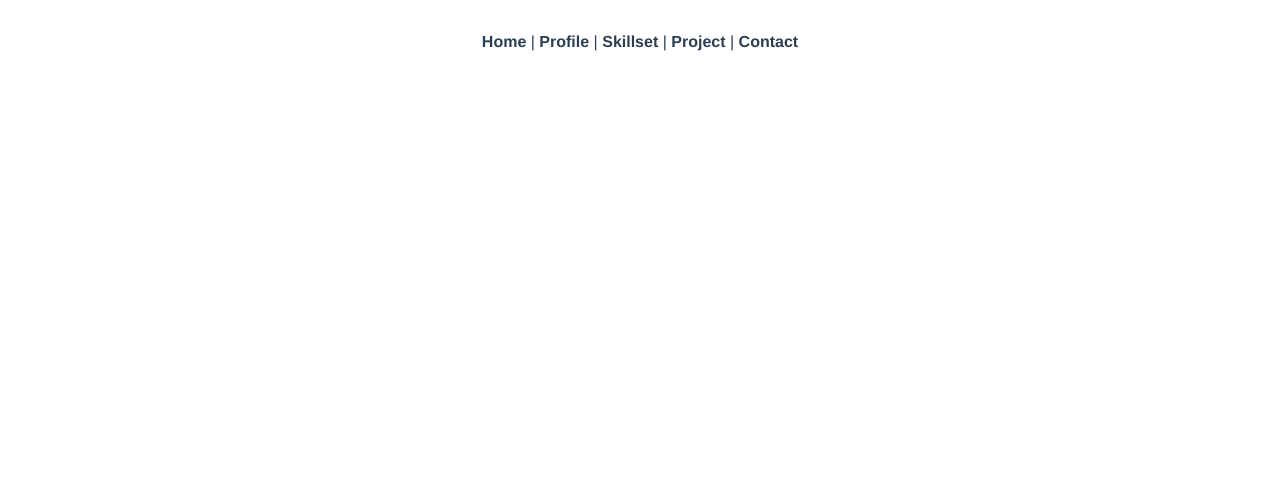
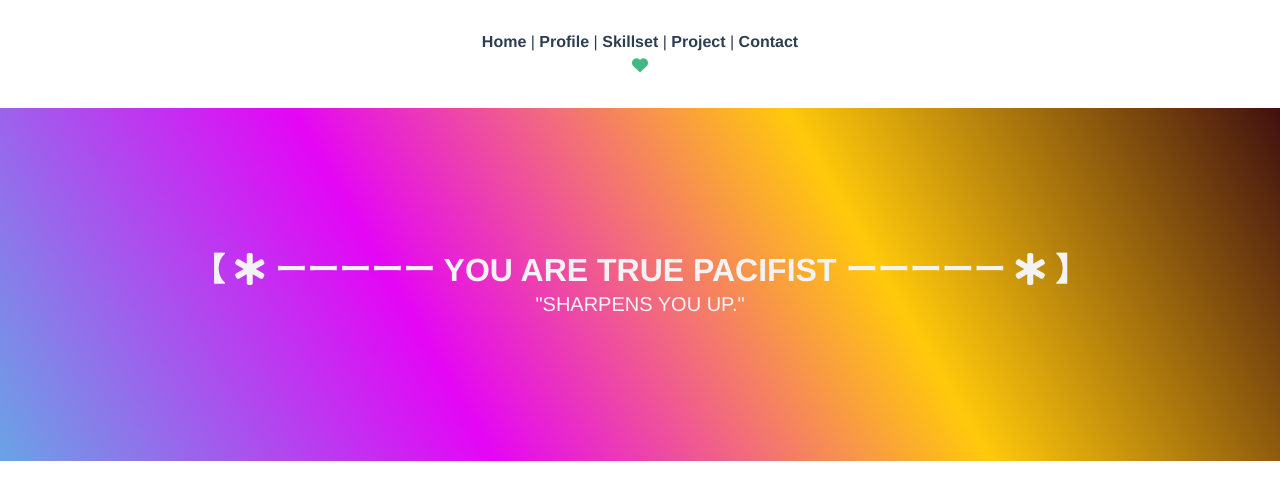
Before and after one commit to ucntkhr/portfolio_uc, a Vue app: page /#/frisk in a window 1280 px wide. Shown: the top 500 px of the page. Built offline with nearby package versions, Linux system fonts and the light colour scheme.

Commit message:
branch test (edit by main) : add TP End

```diff
--- a/src/App.vue
+++ b/src/App.vue
@@ -6,6 +6,10 @@
       <router-link to="/skillset">Skillset</router-link> |
       <router-link to="/project">Project</router-link> |
       <router-link to="/contact">Contact</router-link>
+
+      <br>
+
+      <router-link to="/frisk"><span class="fas fa-heart"></span></router-link>
 
     </div>
     <router-view/>
--- /dev/null
+++ b/src/components/Frisk.vue
@@ -0,0 +1,29 @@
+<template>
+  <section class="frisk hero is-bold is-medium">
+
+    <div class="hero-body">
+      <div class="container has-text-centered">
+        <h1 class="words title is-light">
+          【 <span class="fas fa-star-of-life"></span> ーーーーー YOU ARE TRUE PACIFIST ーーーーー <span class="fas fa-star-of-life"></span> 】
+        </h1>
+        <p class="words subtitle">
+          "SHARPENS YOU UP."
+        </p>
+
+      </div>
+    </div>
+  </section>
+</template>
+
+<style scoped>
+
+  .frisk {
+    background: linear-gradient(-120DEG,#41100F, #FFC90B, #E406F5, #6AA3E5)
+  }
+
+  .words {
+    color: #F3F3F5
+  }
+
+
+</style>
--- a/src/router/index.js
+++ b/src/router/index.js
@@ -5,6 +5,7 @@ import Profile from '@/components/Profile.vue'
 import Skillset from '@/components/Skillset.vue'
 import Project from '@/components/Project.vue'
 import Contact from '@/components/Contact.vue'
+import Frisk from '@/components/Frisk.vue'
 
 Vue.use(VueRouter)
 
@@ -37,7 +38,13 @@ const routes = [
     path: '/contact',
     name: 'Contact',
     component: Contact
-  }
+  },
+
+  {
+    path: '/frisk',
+    name: 'Frisk',
+    component: Frisk
+  },
 
 ]
 
--- a/src/views/Home.vue
+++ b/src/views/Home.vue
@@ -30,7 +30,9 @@
     </section>
 
     <!--
+
     <section class="sans-river hero is-bold is-medium">
+
       <div class="hero-body">
         <div class="container has-text-centered">
           <h1 class="words hell-words title is-light">
@@ -44,6 +46,7 @@
       </div>
 
     </section>
+
     -->
 
     <Profiles id="Profile" />
```
